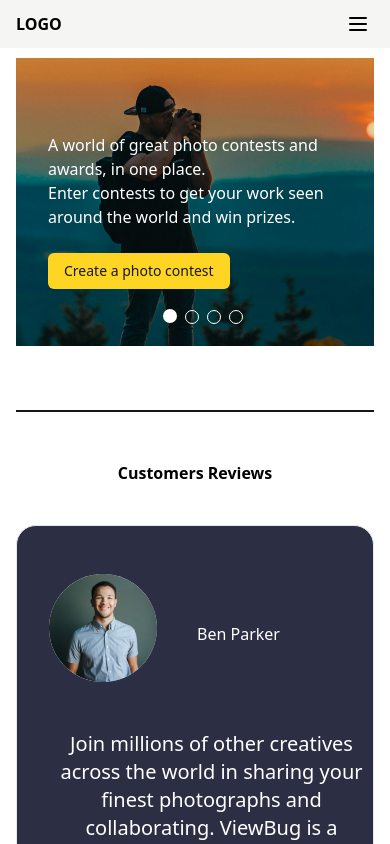
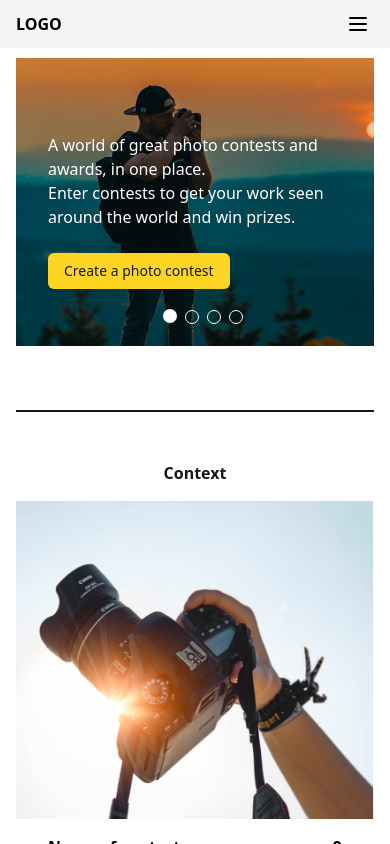
Before and after one commit to best2025j/FotoconWeb, a React (Create React App) app: page / in a window 390 px wide. Shown: the top 844 px of the page. Built offline with nearby package versions, Linux system fonts and the light colour scheme.

Commit message:
successfully fixed context page responsiveness.

```diff
--- a/src/Pages/Home.jsx
+++ b/src/Pages/Home.jsx
@@ -4,12 +4,14 @@ import Hero from "../Components/Hero"
 import CustomersReviews from "../Components/CustomersReviews";
 import Story from "../Components/Story";
 import Footer from "../Components/Footer";
+import Contest from "../Components/Contest";
 
 const Home = () => {
   return (
     <div>
       <Navbar />
       <Hero />
+      <Contest />
       <CustomersReviews />
       <Story />
       <Footer />
```
